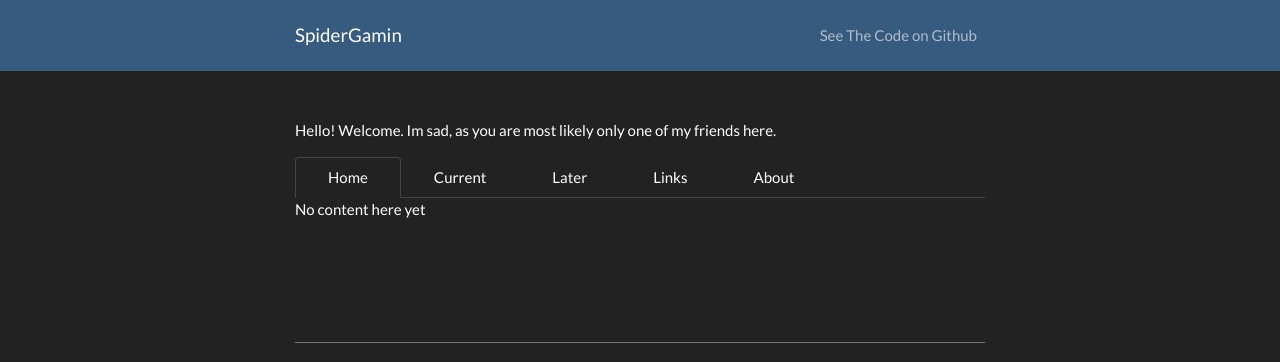
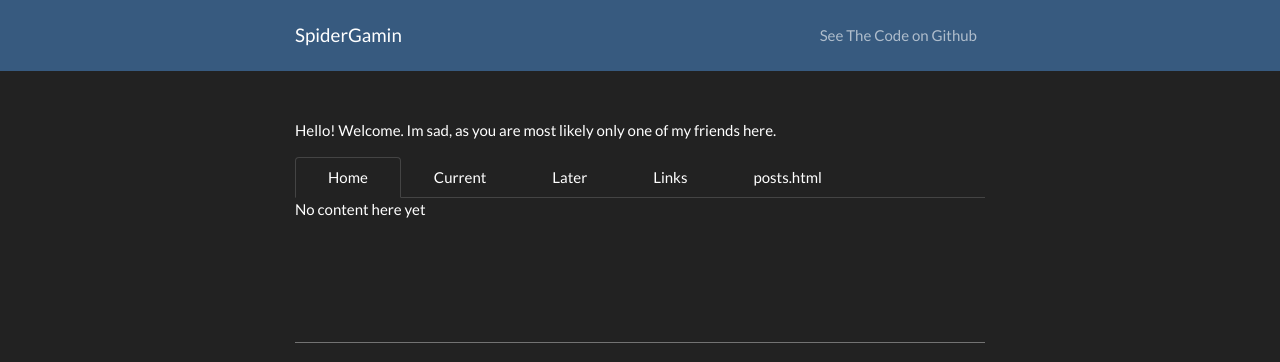
Before and after one commit to insberr/insberr.github.io, a Jekyll site: the page built from index.md, in a window 1280 px wide. Shown: the top 362 px of the page. Built offline with Jekyll 4.4.1, drawn with Linux system fonts in a browser that asks for light colours; our own code applies the rules of GitHub Pages for plain Markdown files.

Commit message:
Update index.md

```diff
--- a/index.md
+++ b/index.md
@@ -14,7 +14,7 @@ Hello! Welcome. Im sad, as you are most likely only one of my friends here.
     <a class="nav-link" data-toggle="tab" href="#links">Links</a>
   </li>
   <li class="nav-item">
-   <a class="nav-link" data-toggle="tab" href="#about">About</a>
+   <a class="nav-link" data-toggle="tab" href="#about">posts.html</a>
  </li>
 </ul>
 <div id="myTabContent" class="tab-content">
```
